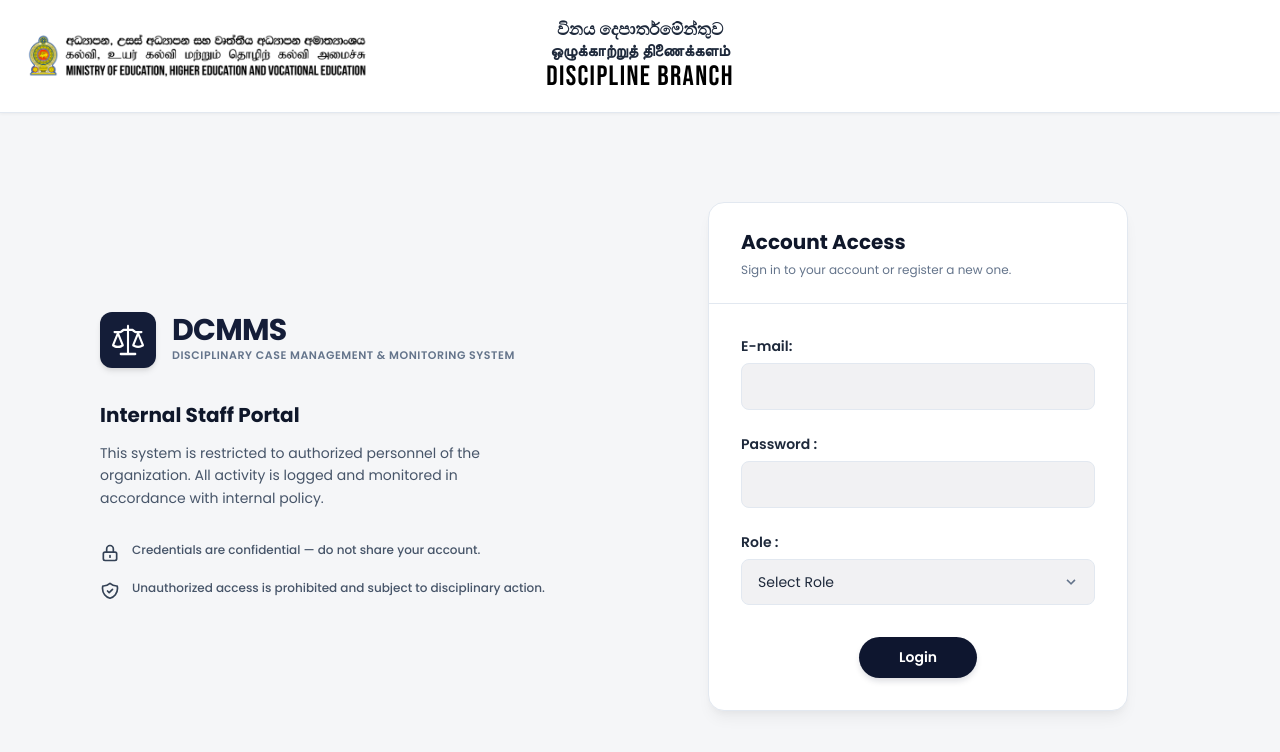
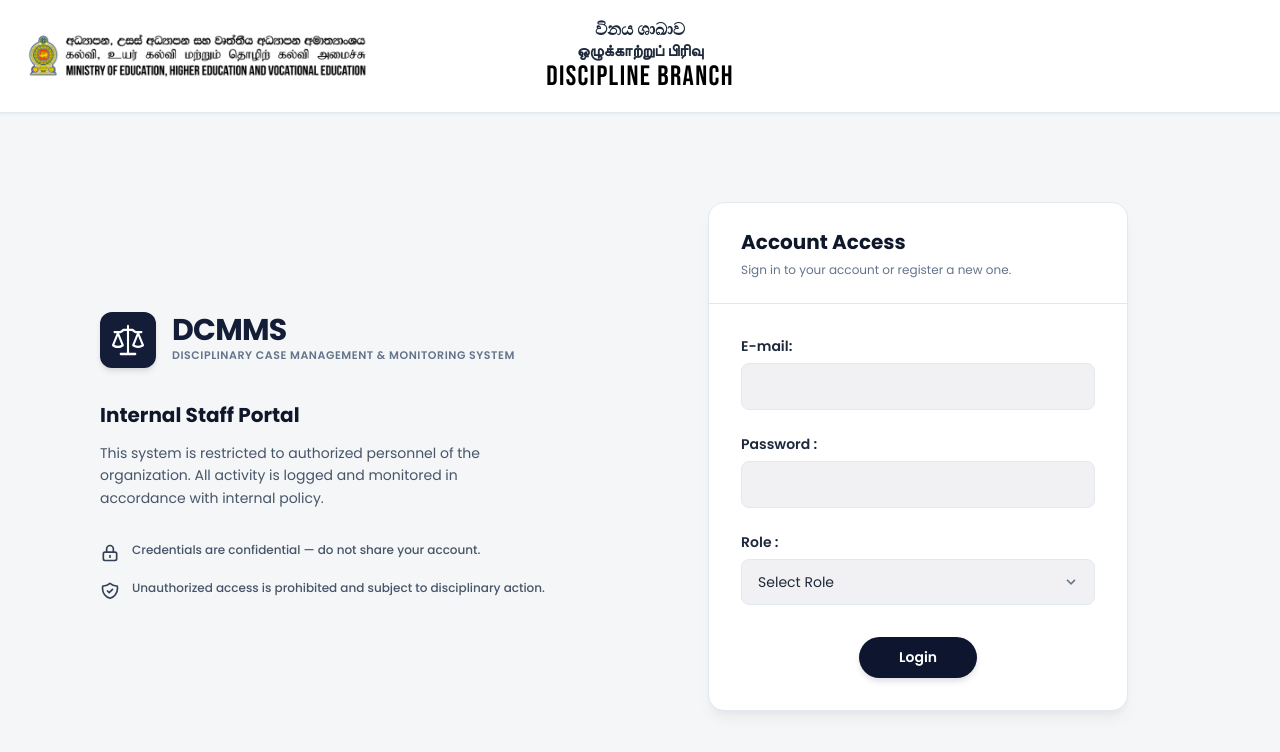
Before and after one commit to Avishka-kavishan/Discipline-Management-Monitoring-System, a Next.js app: page / in a window 1280 px wide. Shown: the top 752 px of the page. Built offline with nearby package versions, Linux system fonts and the light colour scheme.

Commit message:
feat: implement initial login page layout for DCMMS portal

```diff
--- a/app/page.tsx
+++ b/app/page.tsx
@@ -16,8 +16,8 @@ export default function Home() {
           />
         </div>
         <div className="header-title">
-          <div className="header-title-sinhala">විනය දෙපාර්තමේන්තුව</div>
-          <div className="header-title-tamil">ஒழுக்காற்றுத் திணைக்களம்</div>
+          <div className="header-title-sinhala">විනය ශාඛාව</div>
+          <div className="header-title-tamil">ஒழுக்காற்றுப் பிரிவு</div>
           <div className="header-title-english">DISCIPLINE BRANCH</div>
         </div>
       </header>
```
